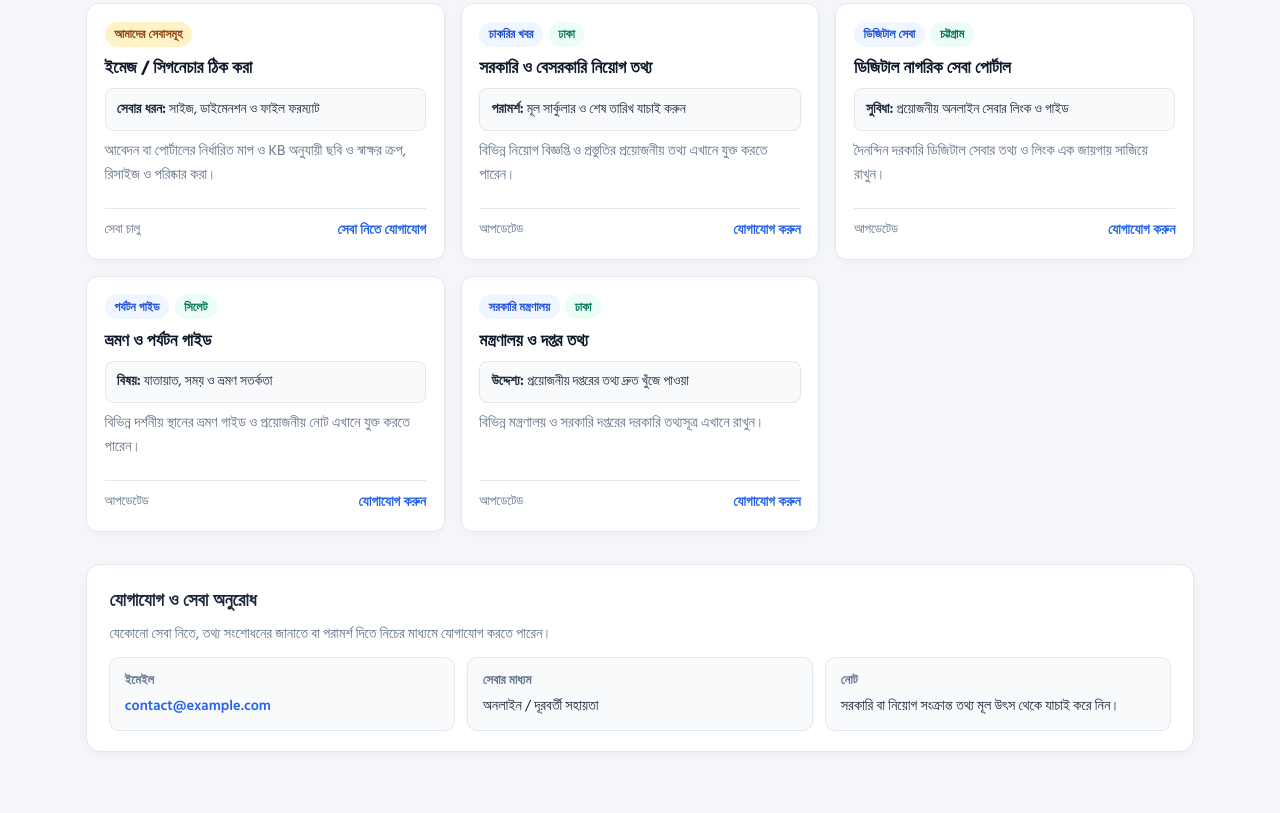
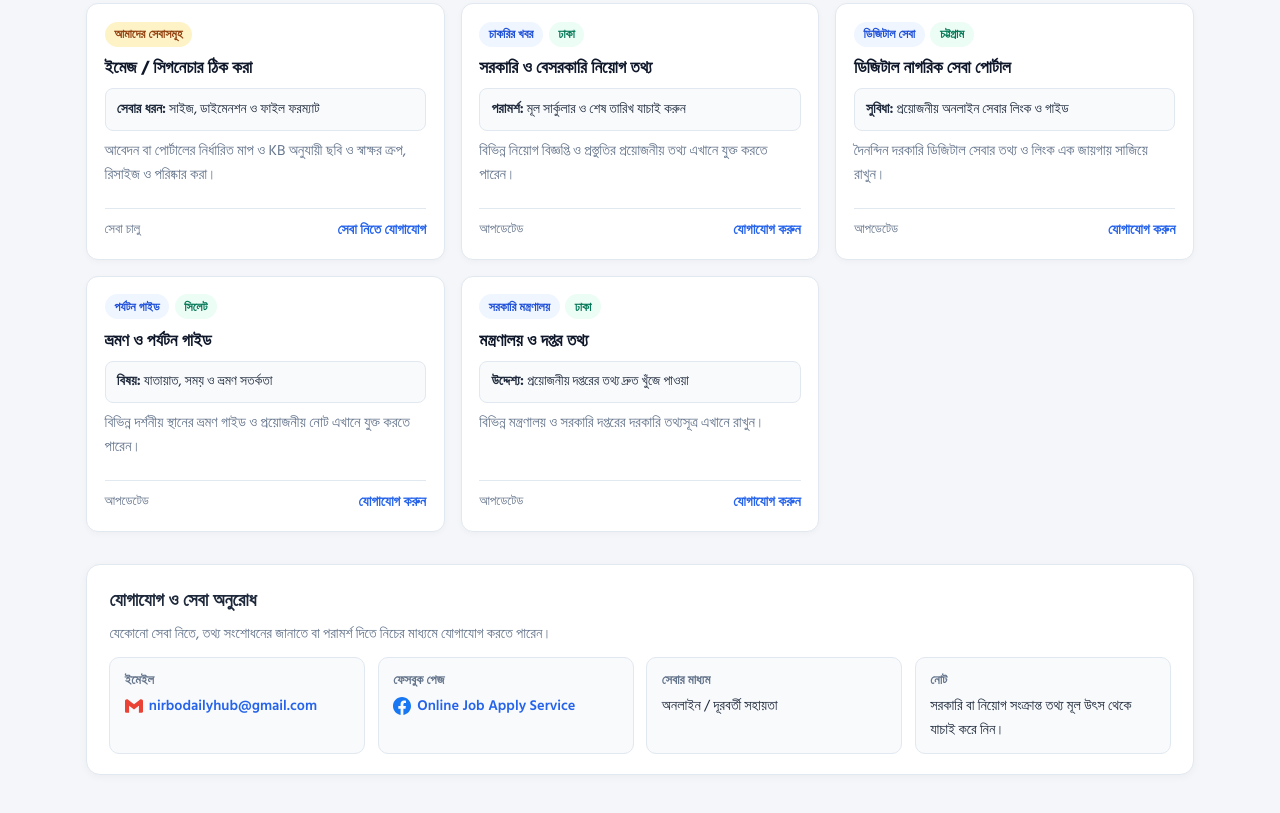
Before and after one commit to nirbodailyhub/nirbo-daily-hub, a plain HTML site: page index.html in a window 1280 px wide. Shown: the part 998-1811 px from the top of the page. Before the commit the page ends 1790 px from the top, so only its background shows below. Drawn offline with Linux system fonts and the light colour scheme.

Commit message:
Update index.html

```diff
--- a/index.html
+++ b/index.html
@@ -557,9 +557,23 @@
       <h2>যোগাযোগ ও সেবা অনুরোধ</h2>
       <p style="color: var(--muted); font-size: 0.9rem;">যেকোনো সেবা নিতে, তথ্য সংশোধনের জানাতে বা পরামর্শ দিতে নিচের মাধ্যমে যোগাযোগ করতে পারেন।</p>
       <div class="contact-grid">
+       <div class="contact-item">
+          <strong>ইমেইল</strong>
+          <a href="mailto:nirbodailyhub@gmail.com" style="display: inline-flex; align-items: center; gap: 6px; text-decoration: none;">
+            <svg width="18" height="18" viewBox="0 0 24 24" aria-hidden="true">
+              <path fill="#EA4335" d="M24 5.457v13.909c0 .904-.732 1.636-1.636 1.636h-3.819V11.73L12 16.64l-6.545-4.91v9.273H1.636A1.636 1.636 0 0 1 0 19.366V5.457c0-2.023 2.309-3.178 3.927-1.964L5.455 4.64 12 9.548l6.545-4.91 1.528-1.145C21.69 2.28 24 3.434 24 5.457z"/>
+            </svg>
+            <span>nirbodailyhub@gmail.com</span>
+          </a>
+        </div>
         <div class="contact-item">
-          <strong>ইমেইল</strong>
-          <a href="mailto:contact@example.com">contact@example.com</a>
+          <strong>ফেসবুক পেজ</strong>
+          <a href="https://www.facebook.com/profile.php?id=61594937625543" target="_blank" rel="noopener" style="display: inline-flex; align-items: center; gap: 6px; text-decoration: none;">
+            <svg width="18" height="18" viewBox="0 0 24 24" aria-hidden="true">
+              <path fill="#1877F2" d="M24 12.073c0-6.627-5.373-12-12-12s-12 5.373-12 12c0 5.99 4.388 10.954 10.125 11.854v-8.385H7.078v-3.47h3.047V9.43c0-3.007 1.792-4.669 4.533-4.669 1.312 0 2.686.235 2.686.235v2.953H15.83c-1.491 0-1.956.925-1.956 1.874v2.25h3.328l-.532 3.47h-2.796v8.385C19.612 23.027 24 18.062 24 12.073z"/>
+            </svg>
+            <span>Online Job Apply Service</span>
+          </a>
         </div>
         <div class="contact-item">
           <strong>সেবার মাধ্যম</strong>
```
